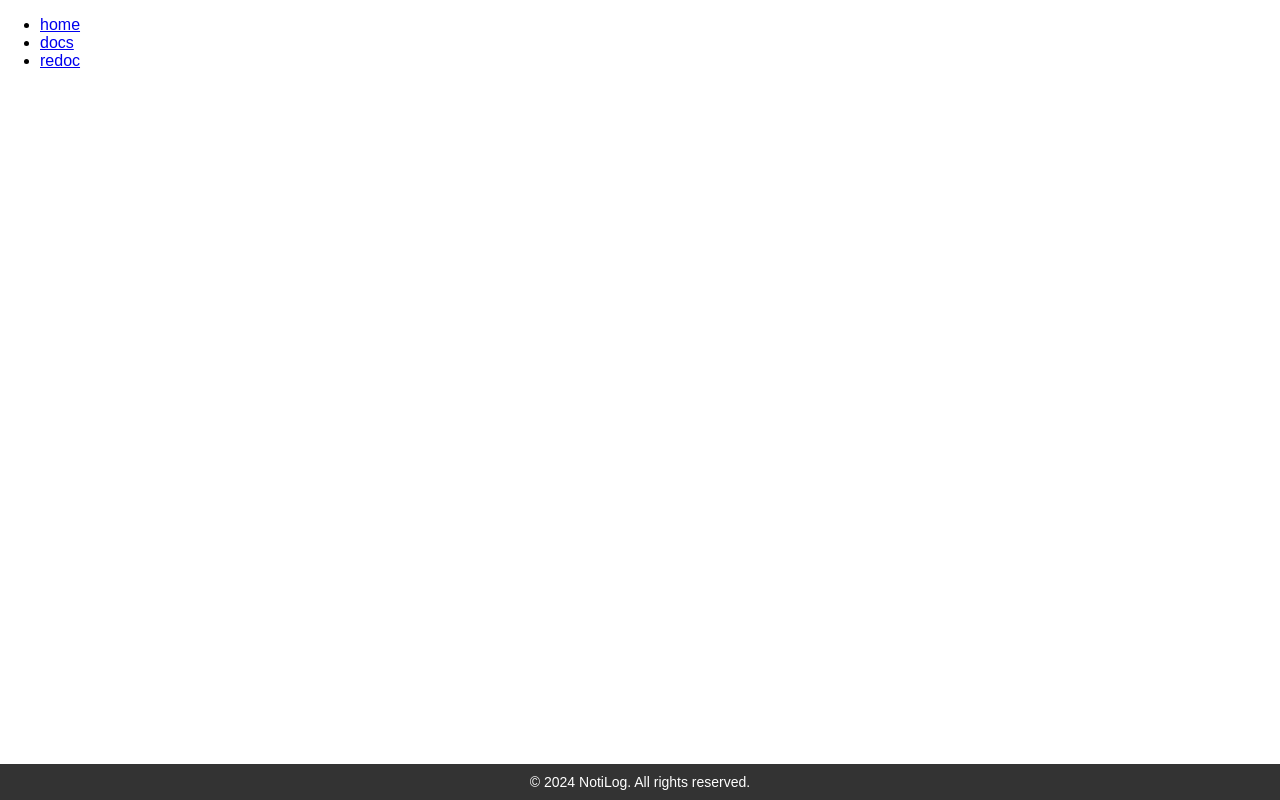
After one commit to ForceFledgling/Notilog, a FastAPI app: template server/templates/base.html in a window 1280 px wide. The commit adds this page. Run offline with FastAPI, Linux system fonts and the light colour scheme; the template is opened without the code that fills it, so the values that code supplies are empty; parts of the project's set-up code (start-up, migrations or seed data) failed here and were passed over.

Commit message:
Добавил базовые templates, стили, и футер

```diff
--- a/server/api.py
+++ b/server/api.py
@@ -37,7 +37,7 @@ class EventCreate(BaseModel):
 
 
 @app.post("/events/")
-def create_event(event: EventCreate, background_tasks: BackgroundTasks, db: Session = Depends(get_db)) -> Event:
+def create_event(event: EventCreate, background_tasks: BackgroundTasks, db: Session = Depends(get_db)):
     """
     Создает новое событие и запускает фоновую задачу для отправки уведомления.
 
--- a/server/static/css/styles.css
+++ b/server/static/css/styles.css
@@ -1,7 +1,11 @@
 /* server/static/css/styles.css */
-body {
+
+/* Общие настройки для HTML и body */
+html, body {
+    height: 100%;
+    margin: 0;
+    padding: 0;
     font-family: Arial, sans-serif;
-    margin: 20px;
 }
 
 h1 {
@@ -25,3 +29,44 @@ th, td {
 th {
     background-color: #f4f4f4;
 }
+
+
+
+/* Настройки для основного контейнера */
+.wrapper {
+    display: flex;
+    flex-direction: column;
+    min-height: 100vh;
+}
+
+/* Основное содержимое должно занимать все оставшееся пространство */
+.content {
+    flex: 1;
+    padding: 20px;
+}
+
+/* Фиксированный футер */
+footer {
+    background-color: #333;
+    color: #fff;
+    text-align: center;
+    padding: 10px 0;
+    width: 100%;
+    position: relative;
+}
+
+footer p {
+    margin: 0;
+    font-size: 14px;
+}
+
+/* Ссылки в футере */
+footer a {
+    color: #fff;
+    text-decoration: none;
+    margin: 0 10px;
+}
+
+footer a:hover {
+    text-decoration: underline;
+}
--- /dev/null
+++ b/server/templates/base.html
@@ -0,0 +1,24 @@
+<!DOCTYPE html>
+<html lang="en">
+<head>
+    <meta charset="UTF-8">
+    <meta name="viewport" content="width=device-width, initial-scale=1.0">
+    <title>{% block title %}NotiLog{% endblock %}</title>
+    <link rel="stylesheet" href="/static/css/styles.css">
+</head>
+<body>
+    <div class="wrapper">
+        <!-- Шапка -->
+        {% include "includes/header.html" %}
+
+        <!-- Основное содержимое -->
+        <main class="content">
+            {% block content %}{% endblock %}
+        </main>
+
+        <!-- Футер -->
+        {% include "includes/footer.html" %}
+    </div>
+    <script src="/static/js/script.js"></script>
+</body>
+</html>
--- /dev/null
+++ b/server/templates/includes/footer.html
@@ -0,0 +1,9 @@
+<footer>
+    <div>
+        <p>&copy; 2024 NotiLog. All rights reserved.</p>
+        <!-- <p>
+            <a href="/privacy">Privacy Policy</a> |
+            <a href="/terms">Terms of Service</a>
+        </p> -->
+    </div>
+</footer>
--- /dev/null
+++ b/server/templates/includes/header.html
@@ -0,0 +1,10 @@
+<header>
+    <nav>
+        <ul>
+            <li><a href="/">home</a></li>
+            <li><a href="/docs">docs</a></li>
+            <li><a href="/redoc">redoc</a></li>
+            <!-- Добавьте другие ссылки, если нужно -->
+        </ul>
+    </nav>
+</header>
```
Also changed, not shown: server/templates/index.html (+25 -22 lines), server/views.py (+8 -43 lines).
